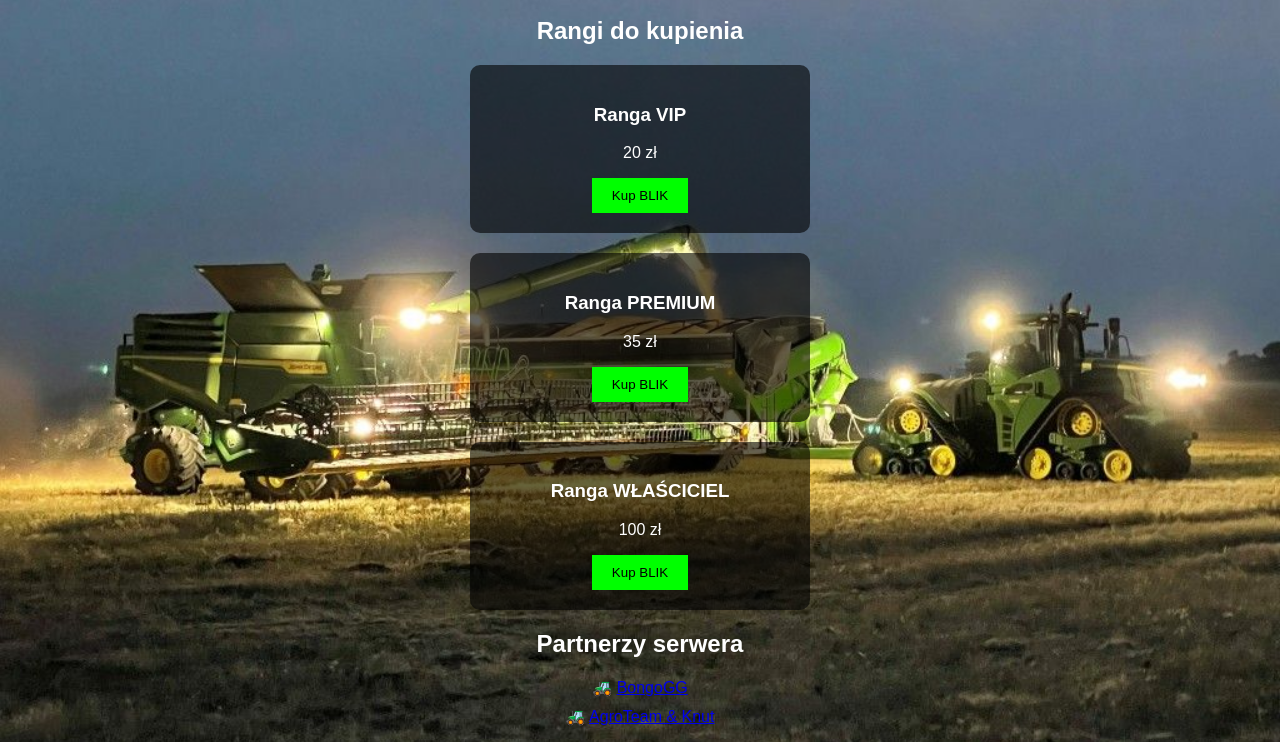
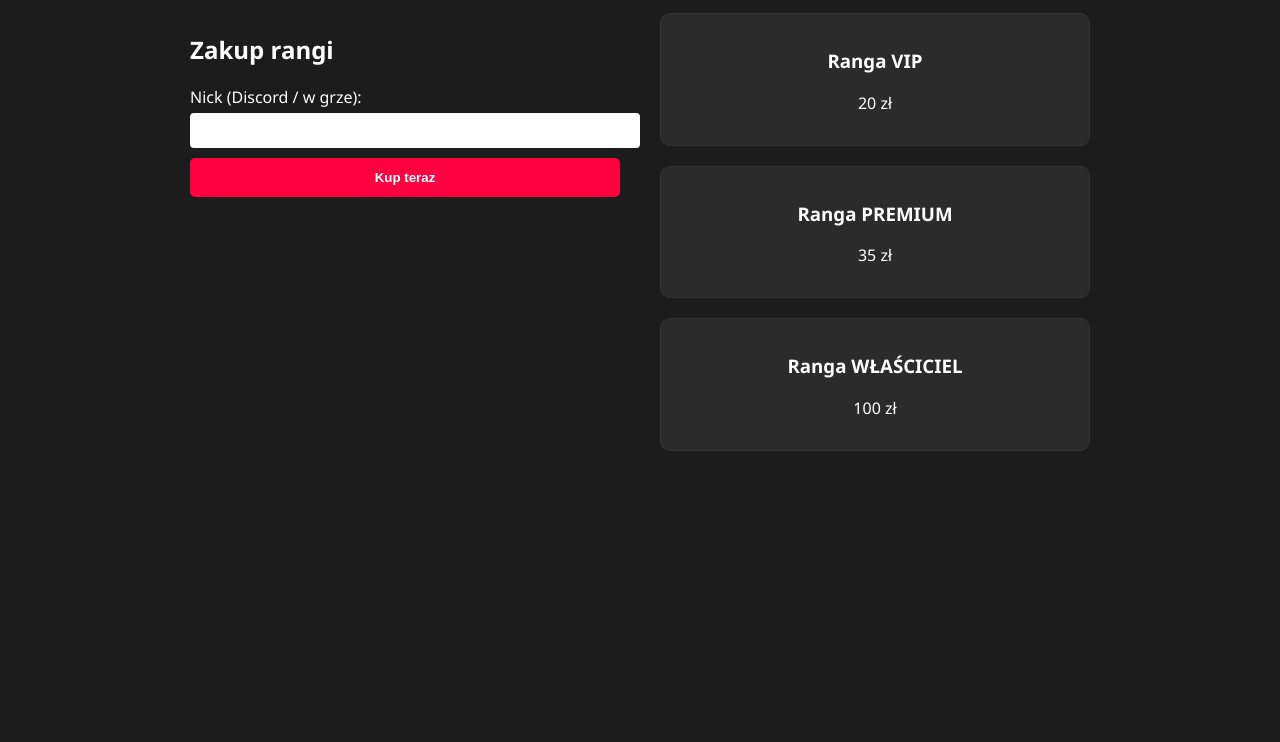
Before and after one commit to Biusnes221/agroteam-sklep, a plain HTML site: page index.html in a window 1280 px wide. Shown: the part 101-843 px from the top of the page. After the commit the page ends 800 px from the top, so only its background shows below. Drawn offline with Linux system fonts and the light colour scheme.

Commit message:
Add files via upload

```diff
--- a/index.html
+++ b/index.html
@@ -2,38 +2,53 @@
 <!DOCTYPE html>
 <html lang="pl">
 <head>
-    <meta charset="UTF-8">
+  <meta charset="UTF-8" />
+  <meta name="viewport" content="width=device-width, initial-scale=1.0"/>
   <title>AgroTeam Polska – Sklep</title>
-    <link rel="stylesheet" href="style.css">
+  <link rel="stylesheet" href="style.css" />
 </head>
 <body>
+  <div class="container">
+    <header>
       <h1>AgroTeam Polska – Sklep</h1>
-    <p>Właściciele: Kazik & Krecik</p>
-
-    <h2>Rangi do kupienia</h2>
-
-    <div class="ranga">
+    </header>
+    <main class="main">
+      <section class="form-section">
+        <h2>Zakup rangi</h2>
+        <form id="purchaseForm">
+          <label for="nickname">Nick (Discord / w grze):</label>
+          <input type="text" id="nickname" name="nickname" required />
+          <button type="submit">Kup teraz</button>
+        </form>
+      </section>
+      <section class="ranks">
+        <div class="rank-card">
           <h3>Ranga VIP</h3>
           <p>20 zł</p>
-        <button onclick="alert('Numer BLIK: 696746360')">Kup BLIK</button>
         </div>
-
-    <div class="ranga">
+        <div class="rank-card">
           <h3>Ranga PREMIUM</h3>
           <p>35 zł</p>
-        <button onclick="alert('Numer BLIK: 696746360')">Kup BLIK</button>
         </div>
-
-    <div class="ranga">
+        <div class="rank-card">
           <h3>Ranga WŁAŚCICIEL</h3>
           <p>100 zł</p>
-        <button onclick="alert('Numer BLIK: 696746360')">Kup BLIK</button>
         </div>
-
-    <h2>Partnerzy serwera</h2>
-    <ul class="partnerzy">
-        <li>🚜 <a href="#" target="_blank">BongoGG</a></li>
-        <li>🚜 <a href="#" target="_blank">AgroTeam & Knut</a></li>
-    </ul>
+      </section>
+    </main>
+    <div id="blikModal" class="modal">
+      <div class="modal-content">
+        <span class="close">&times;</span>
+        <h2>Płatność BLIK</h2>
+        <img src="blik.png" alt="BLIK" class="blik-logo" />
+        <p>Przekierowanie do płatności Cashbill</p>
+        <p><strong>indrop.eu</strong></p>
+        <p><strong>Wartość:</strong> <span id="selectedPrice">--</span></p>
+        <input placeholder="Kod BLIK" disabled />
+        <button class="pay-btn" disabled>Dalej</button>
+      </div>
+    </div>
+  </div>
+  <script src="script.js"></script>
 </body>
 </html>
--- a/script.js
+++ b/script.js
@@ -1,5 +1,18 @@
 
-function zaplac(ranga) {
-  document.querySelector('#platnosc').style.display = 'block';
-  window.scrollTo(0, document.body.scrollHeight);
-}
+document.getElementById("purchaseForm").addEventListener("submit", function(e) {
+  e.preventDefault();
+  const modal = document.getElementById("blikModal");
+  modal.style.display = "block";
+  document.getElementById("selectedPrice").textContent = "Wybrana ranga (kwota podana w tytule)";
+});
+
+document.querySelector(".close").onclick = function () {
+  document.getElementById("blikModal").style.display = "none";
+};
+
+window.onclick = function (event) {
+  const modal = document.getElementById("blikModal");
+  if (event.target == modal) {
+    modal.style.display = "none";
+  }
+};
--- a/style.css
+++ b/style.css
@@ -1,38 +1,109 @@
 
 body {
-    font-family: Arial, sans-serif;
-    background-image: url('background.jpg');
-    background-size: cover;
-    background-repeat: no-repeat;
-    background-attachment: fixed;
-    color: white;
-    text-align: center;
+  margin: 0;
+  font-family: 'Segoe UI', sans-serif;
+  background: #1c1c1c;
+  color: #fff;
 }
 
-h1, h2 {
-    color: white;
+.container {
+  padding: 20px;
+  max-width: 900px;
+  margin: auto;
 }
 
-.ranga {
-    background-color: rgba(0, 0, 0, 0.6);
-    padding: 20px;
-    margin: 20px auto;
-    width: 300px;
-    border-radius: 10px;
+header {
+  text-align: center;
+  margin-bottom: 30px;
 }
 
-button {
-    padding: 10px 20px;
-    background-color: lime;
-    border: none;
-    cursor: pointer;
+.main {
+  display: flex;
+  gap: 40px;
+  flex-wrap: wrap;
 }
 
-.partnerzy {
-    list-style-type: none;
-    padding: 0;
+.form-section {
+  flex: 1;
+  min-width: 280px;
 }
 
-.partnerzy li {
-    margin: 10px 0;
+form label {
+  display: block;
+  margin: 10px 0 5px;
 }
+
+form input {
+  width: 100%;
+  padding: 10px;
+  margin-bottom: 10px;
+  border: none;
+  border-radius: 4px;
+}
+
+form button {
+  width: 100%;
+  padding: 12px;
+  background: #ff0040;
+  color: white;
+  border: none;
+  border-radius: 5px;
+  font-weight: bold;
+  cursor: pointer;
+}
+
+.ranks {
+  flex: 1;
+  min-width: 280px;
+  display: flex;
+  flex-direction: column;
+  gap: 20px;
+}
+
+.rank-card {
+  background: #2b2b2b;
+  padding: 15px;
+  border-radius: 10px;
+  text-align: center;
+  border: 1px solid #333;
+}
+
+.modal {
+  display: none;
+  position: fixed;
+  z-index: 100;
+  left: 0; top: 0;
+  width: 100%; height: 100%;
+  background: rgba(0,0,0,0.8);
+}
+
+.modal-content {
+  background: #2a2a2a;
+  margin: 15% auto;
+  padding: 20px;
+  border-radius: 10px;
+  width: 300px;
+  text-align: center;
+  color: white;
+}
+
+.close {
+  float: right;
+  font-size: 28px;
+  cursor: pointer;
+}
+
+.blik-logo {
+  width: 60px;
+  margin: 15px 0;
+}
+
+.pay-btn {
+  margin-top: 10px;
+  background: linear-gradient(to right, red, hotpink);
+  padding: 10px 20px;
+  border: none;
+  border-radius: 5px;
+  color: white;
+  font-weight: bold;
+}
```
Also changed, not shown: blik.png (added). Lines whose indentation alone changed are shown as unchanged.
